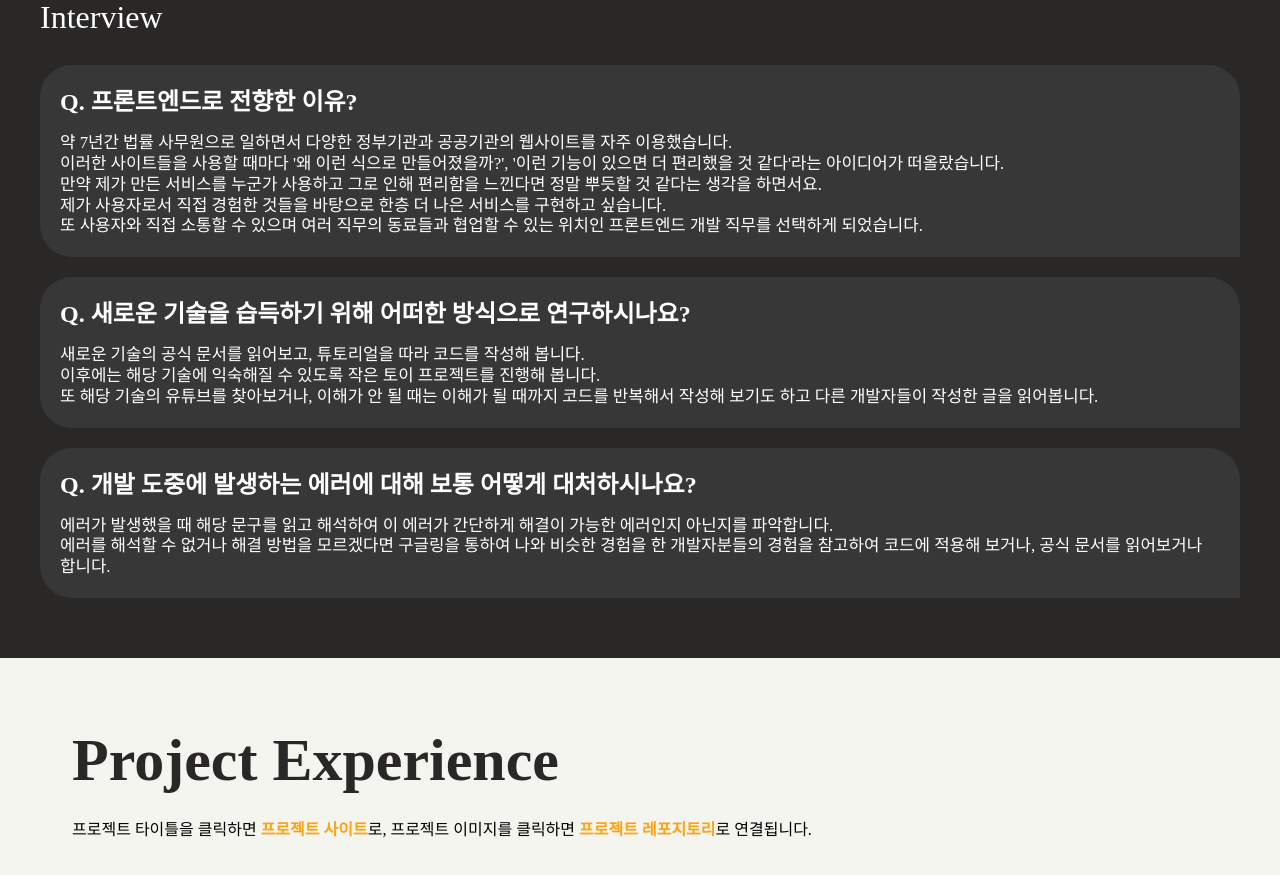
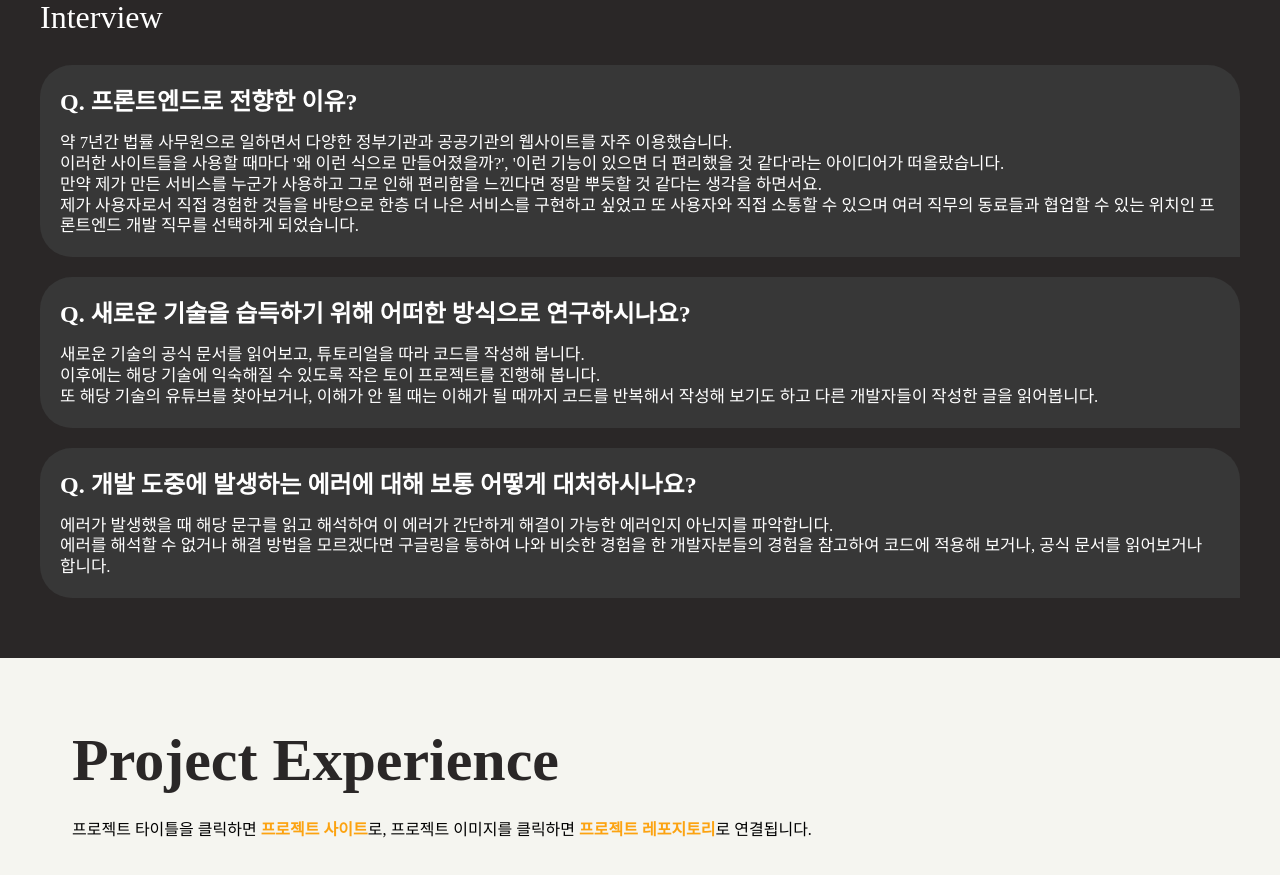
Before and after one commit to takoyakki0609/porfolio, a React (Create React App) app: page / in a window 1280 px wide. Shown: the part 1540-2415 px from the top of the page. Built offline with nearby package versions, Linux system fonts and the light colour scheme; a web font is replaced by a local one.

Commit message:
Style: About.jsx 업데이트

```diff
--- a/src/pages/About/About.jsx
+++ b/src/pages/About/About.jsx
@@ -48,7 +48,7 @@ const About = () => {
                 만약 제가 만든 서비스를 누군가 사용하고 그로 인해 편리함을
                 느낀다면 정말 뿌듯할 것 같다는 생각을 하면서요.
                 <br /> 제가 사용자로서 직접 경험한 것들을 바탕으로 한층 더 나은
-                서비스를 구현하고 싶습니다. <br />또 사용자와 직접 소통할 수
+                서비스를 구현하고 싶었고 또 사용자와 직접 소통할 수
                 있으며 여러 직무의 동료들과 협업할 수 있는 위치인 프론트엔드
                 개발 직무를 선택하게 되었습니다.
               </St.Answer>
```
